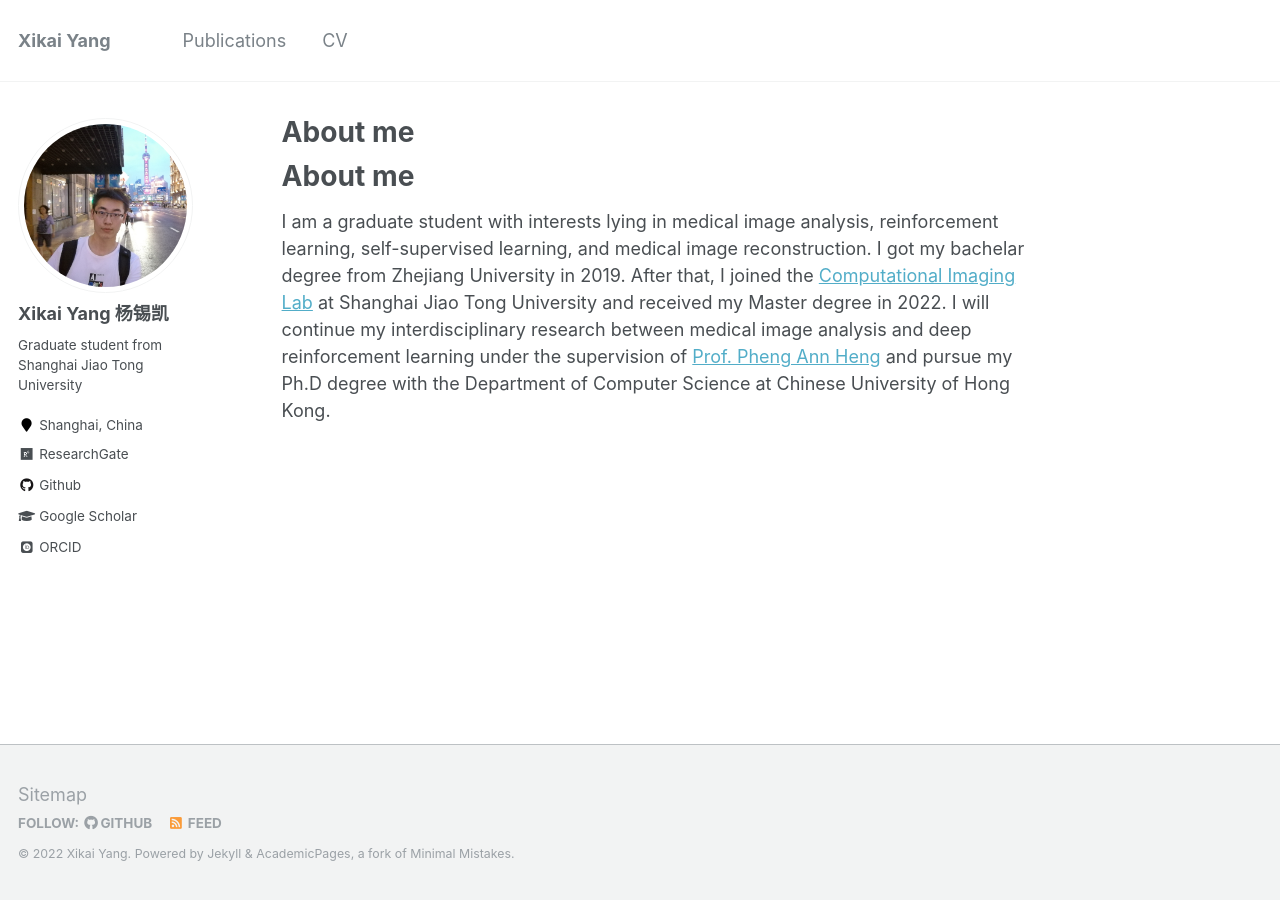
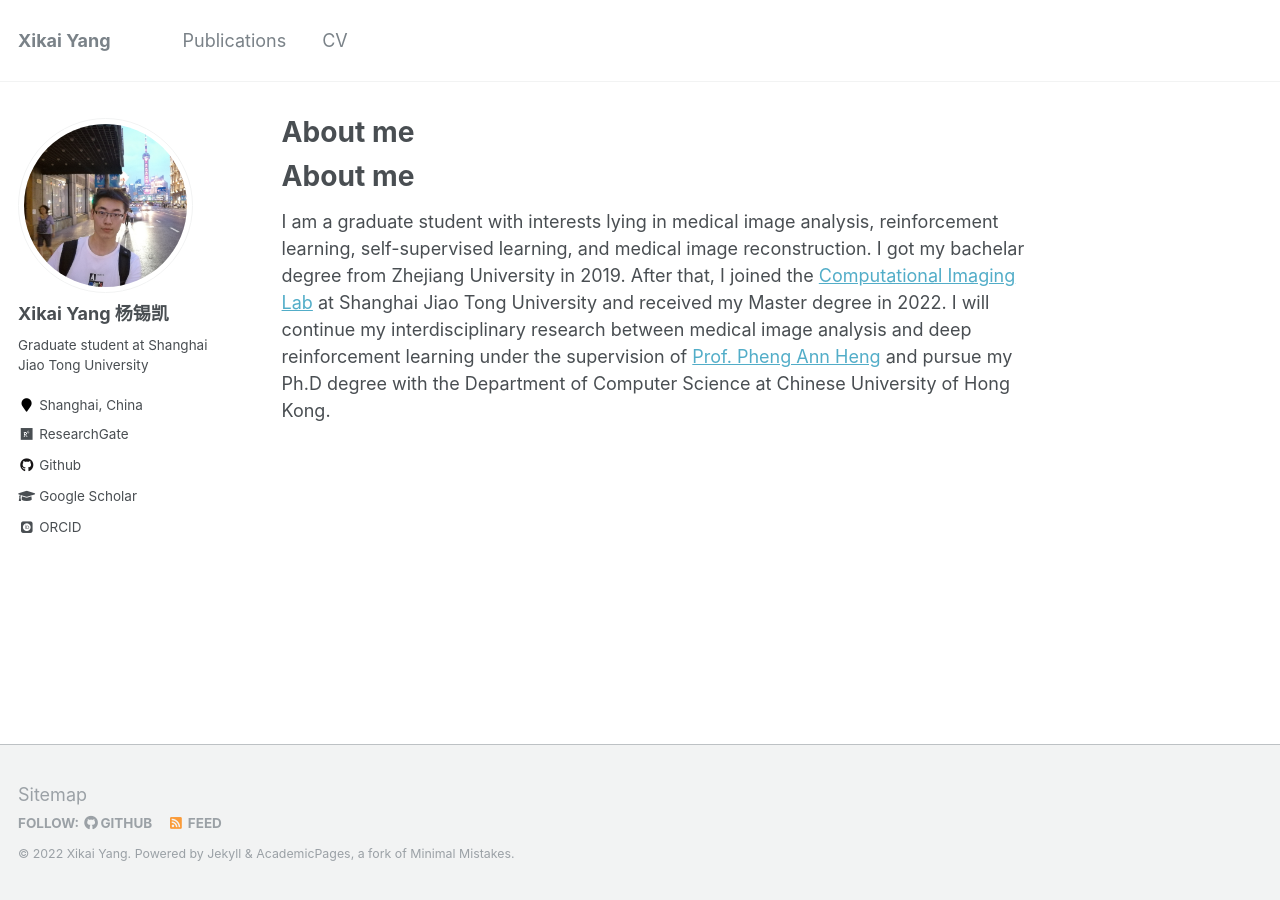
Before and after one commit to Xikai97/Xikai97.github.io, a Jekyll site: the page built from _pages/about.md, in a window 1280 px wide. Built offline with Jekyll 4.4.1, drawn with Linux system fonts in a browser that asks for light colours; some web fonts are replaced; our own code applies the rules of GitHub Pages for plain Markdown files.

Commit message:
Update _config.yml

```diff
--- a/_config.yml
+++ b/_config.yml
@@ -82,7 +82,7 @@ analytics:
 author:
   name             : "Xikai Yang 杨锡凯"
   avatar           : "profile.png"
-  bio              : "Graduate student from Shanghai Jiao Tong University"
+  bio              : "Graduate student at Shanghai Jiao Tong University"
   location         : "Shanghai, China"
   employer         :
   pubmed           : #"https://www.ncbi.nlm.nih.gov/pubmed/?term=john+snow"
```
